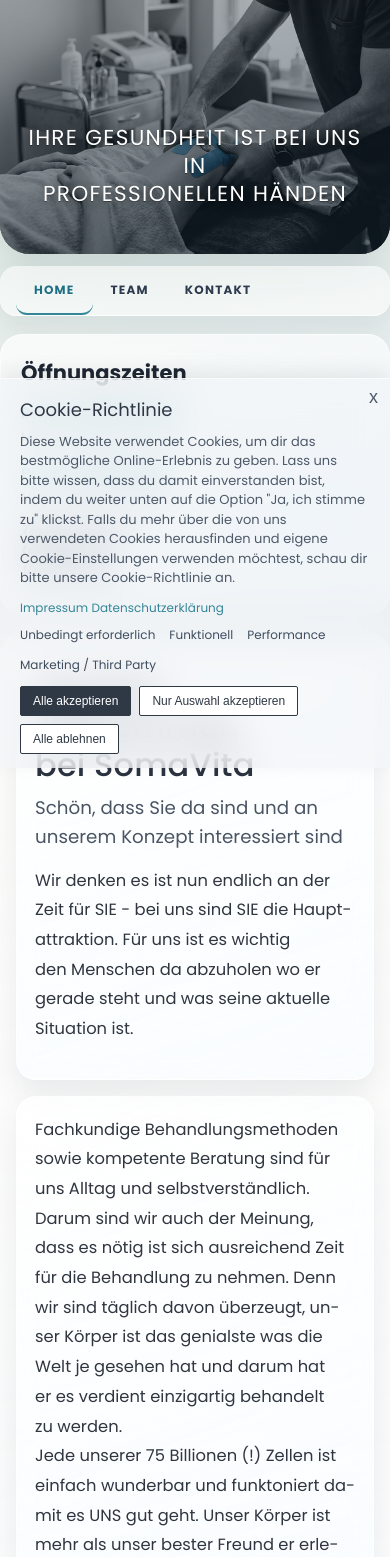
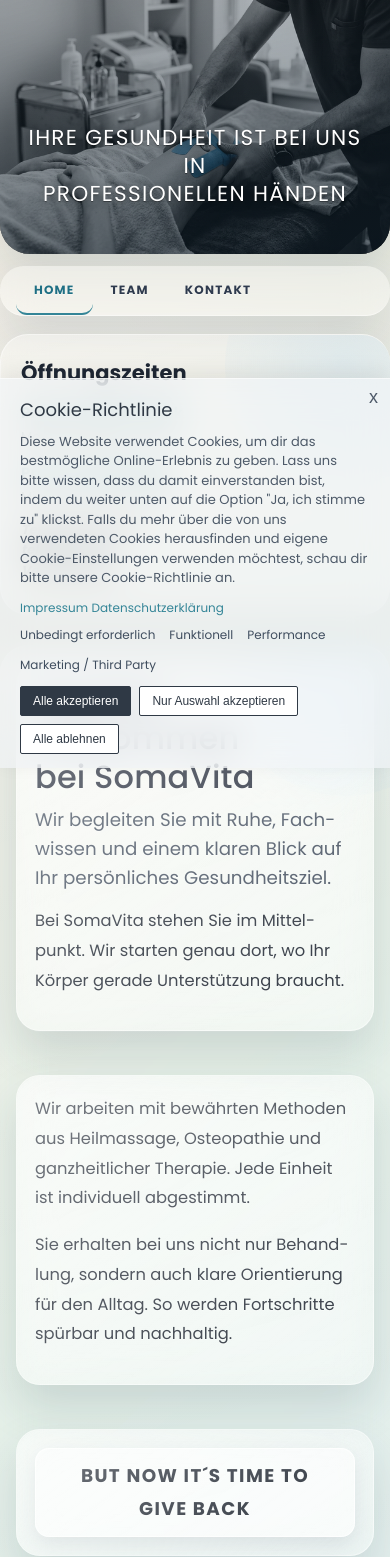
Before and after one commit to jonathan010110/SomaVita, a website built with Vite: page index.html in a window 390 px wide. Shown: the part 76-1633 px from the top of the page. Built offline with nearby package versions, Linux system fonts and the light colour scheme.

Commit message:
Refactor content and styles across multiple pages for improved clarity and design consistency
- Updated welcome message and treatment descriptions on index.html to better reflect the service philosophy.
- Enhanced contact information section in kontakt.html with clearer language and additional context.
- Revised login instructions in login.html for better user understanding.
- Added introductory text to sitemap.html for improved navigation context.
- Redesigned CSS styles for a more cohesive and modern aesthetic, including adjustments to glass-card elements and layout responsiveness.
- Updated team descriptions in team.html to emphasize professional expertise and patient-centered care.
- Introduced new JavaScript functionality for enhanced user interaction and cookie consent management.

```diff
--- a/index.html
+++ b/index.html
@@ -51,13 +51,13 @@
         <main id="content" class="home-content">
           <section class="glass-card reveal">
             <h1>Herzlich Willkommen bei SomaVita</h1>
-            <p class="subtitle">Schön, dass Sie da sind und an unserem Konzept interessiert sind</p>
-            <p>Wir denken es ist nun endlich an der Zeit für SIE - bei uns sind SIE die Hauptattraktion. Für uns ist es wichtig den Menschen da abzuholen wo er gerade steht und was seine aktuelle Situation ist.</p>
+            <p class="subtitle">Wir begleiten Sie mit Ruhe, Fachwissen und einem klaren Blick auf Ihr persönliches Gesundheitsziel.</p>
+            <p>Bei SomaVita stehen Sie im Mittelpunkt. Wir starten genau dort, wo Ihr Körper gerade Unterstützung braucht.</p>
           </section>
 
           <section class="glass-card reveal">
-            <p>Fachkundige Behandlungsmethoden sowie kompetente Beratung sind für uns Alltag und selbstverständlich. Darum sind wir auch der Meinung, dass es nötig ist sich ausreichend Zeit für die Behandlung zu nehmen. Denn wir sind täglich davon überzeugt, unser Körper ist das genialste was die Welt je gesehen hat und darum hat er es verdient einzigartig behandelt zu werden.<br />
-            Jede unserer 75 Billionen (!) Zellen ist einfach wunderbar und funktoniert damit es UNS gut geht. Unser Körper ist mehr als unser bester Freund er erledigt täglich seine Aufgaben ohne Entlohnung und erwartet sich kein "DANKESCHÖN".</p>
+            <p>Wir arbeiten mit bewährten Methoden aus Heilmassage, Osteopathie und ganzheitlicher Therapie. Jede Einheit ist individuell abgestimmt.</p>
+            <p>Sie erhalten bei uns nicht nur Behandlung, sondern auch klare Orientierung für den Alltag. So werden Fortschritte spürbar und nachhaltig.</p>
           </section>
 
           <section class="glass-card quote-card reveal">
@@ -65,11 +65,10 @@
           </section>
 
           <section class="glass-card reveal">
-            <p>Jeden Tag drängen sich uns allzuviele wichtige Dinge in den Weg und unser Körper muss sich geduldig zeigen doch bei SomaVita sind Sie und Ihre Bedürfnisse das Allerwichtigste.</p>
-            <p>Ganzheitliches Therapiekonzept bedeutet bei uns egal ob aus der Osteopathie der TCM oder der klassischen Massagetherapie wir kombinieren für Sie die allerbesten Methoden und Techniken um Ihren Körper dabei zu unterstützen sich selbst heilen zu können.</p>
-            <p>Überzeugen Sie sich selbst und buchen Sie heute noch einen Termin</p>
-            <p>Wir freuen uns auf ein persönliches Kennenlernen</p>
-            <p>Herzlichst Ihr Team von <a href="index.html" class="somavita-link">SomaVita Heilmassagetherapie</a></p>
+            <p>Ihr Körper leistet täglich Großes. Geben Sie ihm gezielt die Aufmerksamkeit, die er verdient.</p>
+            <p>Unser Ziel ist, Schmerzen zu lindern, Beweglichkeit zu verbessern und Regeneration aktiv zu fördern.</p>
+            <p>Buchen Sie jetzt Ihren Termin. Wir freuen uns auf das persönliche Kennenlernen.</p>
+            <p>Ihr Team von <a href="index.html" class="somavita-link">SomaVita Heilmassagetherapie</a></p>
           </section>
 
           <section class="glass-card cta-card reveal">
--- a/style.css
+++ b/style.css
@@ -933,10 +933,15 @@ body.cookie-open {
    REDESIGN THEME (Medical Glass)
 ══════════════════════════════ */
 body.redesign {
+  --section-gap: 100px;
+  --glass-bg: rgba(255, 255, 255, 0.28);
+  --glass-bg-strong: rgba(255, 255, 255, 0.36);
+  --glass-border: rgba(255, 255, 255, 0.46);
+  --glass-shadow: 0 22px 46px rgba(28, 52, 70, 0.14);
   background:
-    radial-gradient(1200px 700px at 12% 8%, rgba(222, 235, 230, 0.9), transparent 55%),
-    radial-gradient(900px 600px at 86% 18%, rgba(216, 229, 240, 0.75), transparent 55%),
-    linear-gradient(180deg, #f6f3ee 0%, #f9fbfd 100%);
+    radial-gradient(1000px 600px at 14% 16%, rgba(255, 255, 255, 0.4), transparent 55%),
+    radial-gradient(900px 540px at 85% 22%, rgba(255, 255, 255, 0.28), transparent 58%),
+    linear-gradient(135deg, #efe5d7 0%, #dbe8df 48%, #d7e6f2 100%);
   color: #334155;
 }
 
@@ -972,16 +977,16 @@ body.redesign #header .hero-tagline {
 
 body.redesign #navigation,
 body.redesign #footer {
-  background: rgba(255, 255, 255, 0.56);
-  border-color: rgba(255, 255, 255, 0.75);
-  backdrop-filter: blur(14px) saturate(125%);
-  -webkit-backdrop-filter: blur(14px) saturate(125%);
+  background: var(--glass-bg-strong);
+  border-color: var(--glass-border);
+  backdrop-filter: blur(20px) saturate(135%);
+  -webkit-backdrop-filter: blur(20px) saturate(135%);
 }
 
 body.redesign #navigation {
   margin: 12px 0 18px;
-  border-radius: 16px;
-  box-shadow: 0 10px 24px rgba(52, 83, 102, 0.1);
+  border-radius: 24px;
+  box-shadow: var(--glass-shadow);
 }
 
 body.redesign #navigation ul {
@@ -1003,17 +1008,32 @@ body.redesign #navigation ul li a:hover {
 
 body.redesign #layout {
   align-items: stretch;
-  gap: 18px;
+  gap: 30px;
 }
 
 body.redesign #sidebar,
 body.redesign #content {
-  border: 1px solid rgba(255, 255, 255, 0.74);
-  border-radius: 22px;
-  box-shadow: 0 18px 36px rgba(34, 58, 76, 0.1);
-  background: linear-gradient(165deg, rgba(255, 255, 255, 0.72), rgba(248, 252, 255, 0.54));
-  backdrop-filter: blur(16px) saturate(130%);
-  -webkit-backdrop-filter: blur(16px) saturate(130%);
+  position: relative;
+  overflow: hidden;
+  border: 1px solid var(--glass-border);
+  border-radius: 28px;
+  box-shadow: var(--glass-shadow);
+  background: linear-gradient(165deg, var(--glass-bg-strong), var(--glass-bg));
+  backdrop-filter: blur(20px) saturate(140%);
+  -webkit-backdrop-filter: blur(20px) saturate(140%);
+}
+
+body.redesign #sidebar::before,
+body.redesign #content::before {
+  content: '';
+  position: absolute;
+  width: 240px;
+  height: 240px;
+  border-radius: 50%;
+  top: -90px;
+  right: -75px;
+  pointer-events: none;
+  background: radial-gradient(circle, rgba(203, 224, 236, 0.45), rgba(203, 224, 236, 0));
 }
 
 body.redesign #sidebar {
@@ -1024,18 +1044,43 @@ body.redesign #sidebar {
 body.redesign #content {
   border-left: none;
   border-right: none;
-  padding: 24px;
+  padding: 28px;
+}
+
+body.redesign #content > * {
+  margin: 0;
+}
+
+body.redesign #content > * + * {
+  margin-top: var(--section-gap);
 }
 
 .glass-card {
-  background: linear-gradient(160deg, rgba(255, 255, 255, 0.78), rgba(246, 251, 255, 0.56));
-  border: 1px solid rgba(255, 255, 255, 0.78);
-  border-radius: 20px;
-  padding: 22px 22px;
-  margin-bottom: 16px;
-  box-shadow: 0 14px 28px rgba(32, 59, 77, 0.09);
-  backdrop-filter: blur(10px) saturate(120%);
-  -webkit-backdrop-filter: blur(10px) saturate(120%);
+  position: relative;
+  background: linear-gradient(160deg, var(--glass-bg-strong), var(--glass-bg));
+  border: 1px solid var(--glass-border);
+  border-radius: 24px;
+  padding: 28px 28px;
+  margin-bottom: 0;
+  box-shadow: var(--glass-shadow);
+  backdrop-filter: blur(20px) saturate(135%);
+  -webkit-backdrop-filter: blur(20px) saturate(135%);
+  transform: translateY(0);
+  transition: transform 0.28s ease, box-shadow 0.28s ease, background 0.28s ease;
+}
+
+.glass-card::after {
+  content: '';
+  position: absolute;
+  inset: 0;
+  border-radius: inherit;
+  pointer-events: none;
+  background: linear-gradient(145deg, rgba(255, 255, 255, 0.36), rgba(255, 255, 255, 0));
+}
+
+.glass-card:hover {
+  transform: translateY(-4px);
+  box-shadow: 0 28px 52px rgba(28, 52, 70, 0.18);
 }
 
 #content h1 {
@@ -1062,7 +1107,7 @@ body.redesign #content {
 #content .team-full-quote {
   font-size: 1.02rem;
   line-height: 1.82;
-  max-width: 68ch;
+  max-width: 66ch;
 }
 
 .home-content .glass-card {
@@ -1100,7 +1145,7 @@ body.redesign #content {
 
 .quote-card {
   text-align: center;
-  background: linear-gradient(150deg, rgba(219, 234, 246, 0.62), rgba(233, 242, 235, 0.62));
+  background: linear-gradient(150deg, rgba(255, 255, 255, 0.34), rgba(255, 255, 255, 0.22));
 }
 
 #content p.bold-center {
@@ -1120,8 +1165,10 @@ body.redesign #content {
 
 .btn-book {
   background: linear-gradient(145deg, rgba(70, 143, 157, 0.92), rgba(49, 115, 128, 0.88));
-  border: 1px solid rgba(255, 255, 255, 0.68);
-  box-shadow: 0 12px 26px rgba(30, 92, 103, 0.22), inset 0 1px 0 rgba(255, 255, 255, 0.45);
+  border: 1px solid rgba(255, 255, 255, 0.5);
+  box-shadow: 0 16px 30px rgba(30, 92, 103, 0.24), inset 0 1px 0 rgba(255, 255, 255, 0.48);
+  backdrop-filter: blur(20px);
+  -webkit-backdrop-filter: blur(20px);
   transition: transform 0.2s ease, box-shadow 0.25s ease, filter 0.25s ease;
 }
 
@@ -1142,7 +1189,7 @@ body.redesign #content {
 }
 
 .team-grid {
-  gap: 16px;
+  gap: 24px;
 }
 
 .team-col {
@@ -1179,7 +1226,24 @@ body.redesign #content {
 .contact-block,
 .contact-form-wrap,
 .map-card {
-  margin-bottom: 16px;
+  margin-bottom: 0;
+}
+
+body.redesign .imprint-section {
+  background: linear-gradient(160deg, var(--glass-bg-strong), var(--glass-bg));
+  border: 1px solid var(--glass-border);
+  border-radius: 24px;
+  padding: 24px 24px;
+  box-shadow: var(--glass-shadow);
+  backdrop-filter: blur(20px) saturate(135%);
+  -webkit-backdrop-filter: blur(20px) saturate(135%);
+  margin-bottom: 0;
+}
+
+body.redesign .imprint-section h2 {
+  border-bottom: none;
+  padding-bottom: 0;
+  margin-bottom: 12px;
 }
 
 .map-card {
@@ -1213,7 +1277,7 @@ body.redesign #content {
 }
 
 #footer {
-  margin-top: 18px;
+  margin-top: var(--section-gap);
   border-radius: 16px;
   box-shadow: 0 10px 22px rgba(36, 64, 82, 0.1);
 }
@@ -1247,6 +1311,10 @@ body.redesign #content {
 }
 
 @media (max-width: 768px) {
+  body.redesign {
+    --section-gap: 44px;
+  }
+
   body.redesign #header {
     height: 330px;
   }
@@ -1256,6 +1324,10 @@ body.redesign #content {
   }
 
   .glass-card {
+    padding: 18px;
+  }
+
+  body.redesign .imprint-section {
     padding: 18px;
   }
 
```
Also changed, not shown: cookie-richtlinie.html (+4 -5 lines), datenschutz.html (+7 -10 lines), impressum.html (+6 -6 lines), kontakt.html (+7 -5 lines), login.html (+2 -2 lines), sitemap.html (+4 -0 lines), team.html (+6 -9 lines), dist/assets/index-ClJrB0-y.js (renamed from dist/assets/index-B3GUBAdG.js), dist/assets/index-Q4cKL-4h.css (added), dist/assets/index-z8ryhTPc.css (deleted), dist/index.html.
